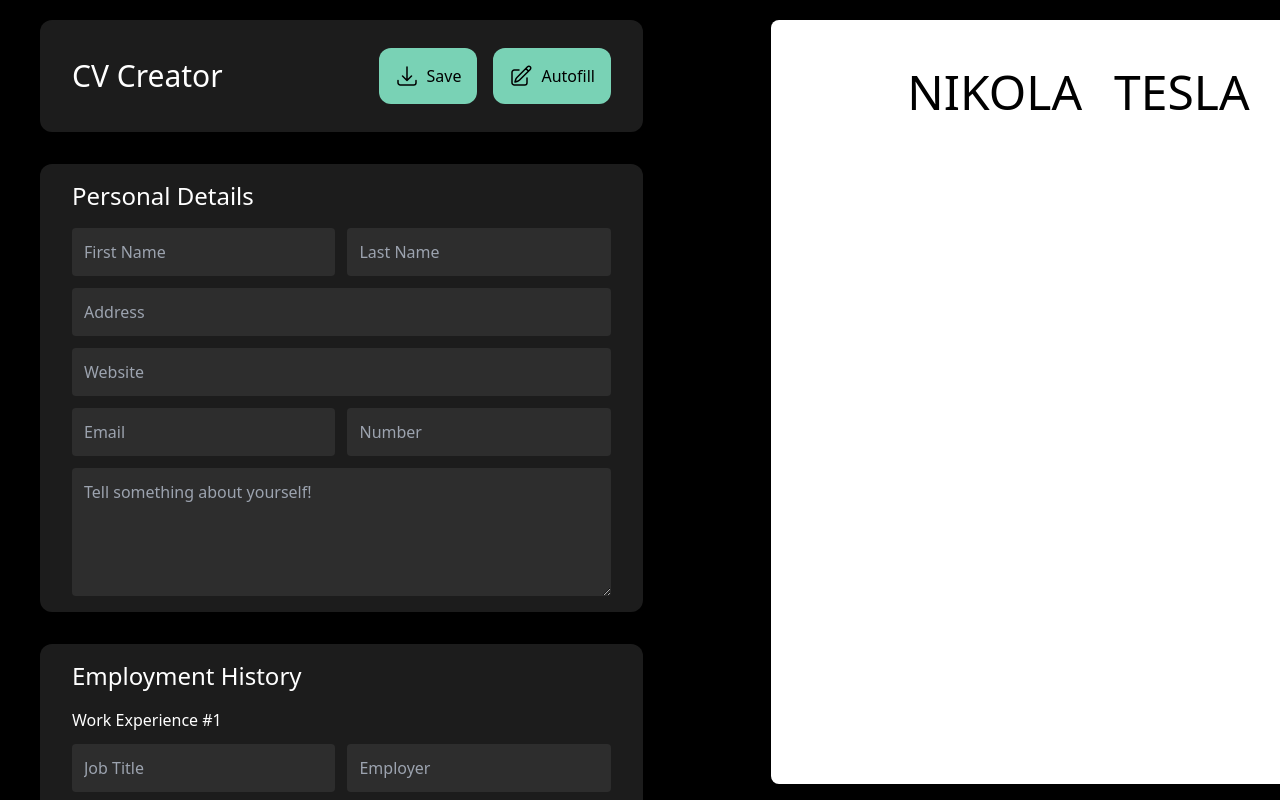
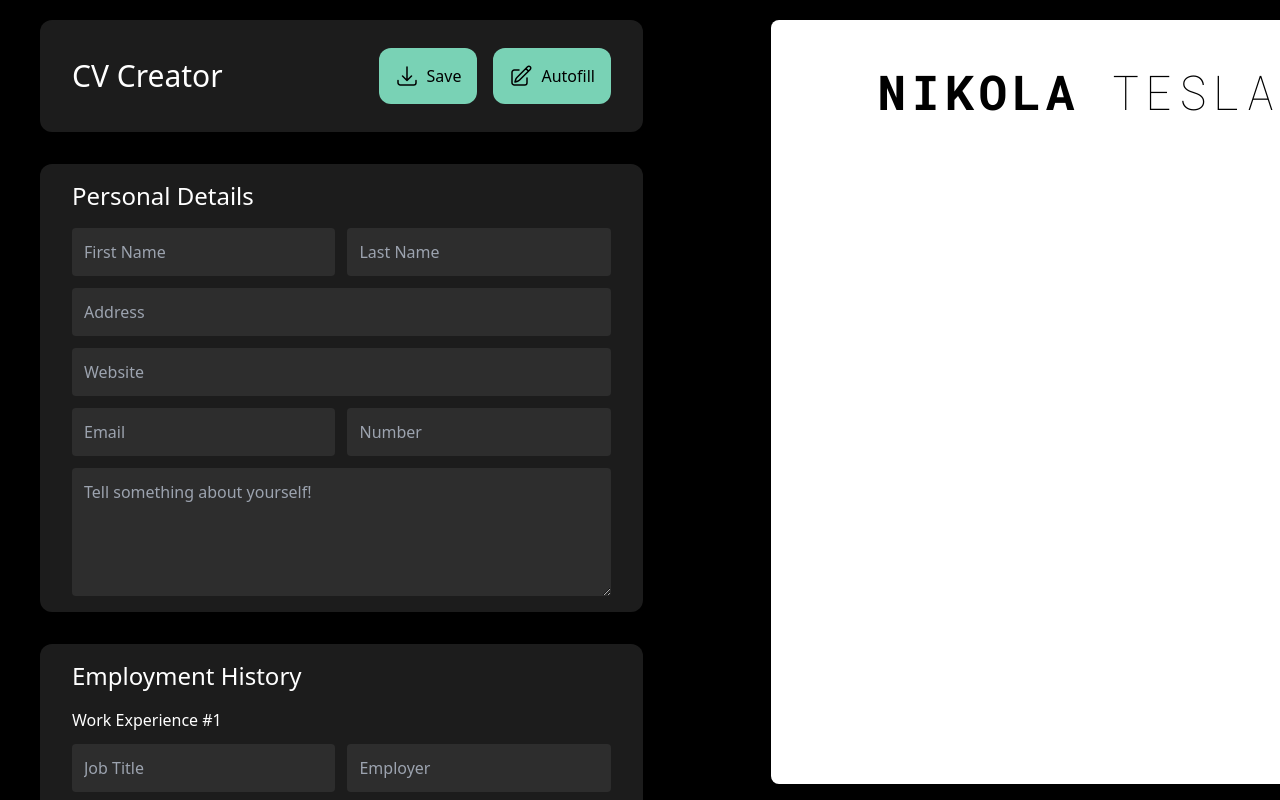
Before and after one commit to aScHEABL/cv-project, a React (Create React App) app: page / in a window 1280 px wide. Shown: the top 800 px of the page. Built offline with nearby package versions, Linux system fonts and the light colour scheme.

Commit message:
update: Preview Header complete

```diff
--- a/public/index.html
+++ b/public/index.html
@@ -3,7 +3,8 @@
   <head>
     <link rel="preconnect" href="https://fonts.googleapis.com">
     <link rel="preconnect" href="https://fonts.gstatic.com" crossorigin>
-    <link href="https://fonts.googleapis.com/css2?family=Changa&display=swap" rel="stylesheet">
+    <link href="https://fonts.googleapis.com/css2?family=Roboto+Slab:wght@100;700&display=swap" rel="stylesheet">
+    <link href="https://fonts.googleapis.com/css2?family=Roboto+Mono:wght@100;700&display=swap" rel="stylesheet">
     <meta charset="utf-8" />
     <title>CV Project</title>
   </head>
--- a/src/components/Header.js
+++ b/src/components/Header.js
@@ -7,9 +7,9 @@ class Header extends Component {
 
     render() {
         return(
-            <div className="h-36 flex justify-center items-center gap-8">
-                <h1 className="text-5xl">NIKOLA</h1>
-                <h1 className="text-5xl font-thin">TESLA</h1>
+            <div className="h-36 col-span-2 flex justify-center items-center gap-8">
+                <h1 className="text-5xl font-roboto-mono font-semibold tracking-widest">NIKOLA</h1>
+                <h1 className="text-5xl font-roboto-mono font-normal tracking-widest">TESLA</h1>
             </div>
         )
     }
--- a/src/components/PreviewSection.js
+++ b/src/components/PreviewSection.js
@@ -8,7 +8,7 @@ class PreviewSection extends Component {
 
     render() {
         return(
-            <section className="grid h-preview-section w-preview-section sticky top-5 bottom-5 bg-white rounded-lg shrink-0">
+            <section className="grid grid-rows-[1fr_0.3fr_5fr] grid-cols-[3.5fr_6.5fr] h-preview-section w-preview-section sticky top-5 bottom-5 bg-white rounded-lg shrink-0">
                 <Header />
             </section>
         )
--- a/tailwind.config.js
+++ b/tailwind.config.js
@@ -17,6 +17,10 @@ module.exports = {
       },
       width: {
         'preview-section': '38.4375rem',
+      },
+      fontFamily: {
+        'roboto-slab': ['Roboto Slab', 'sans-serif'],
+        'roboto-mono': ['Roboto Mono', 'monospace'],
       }
     },
   },
```
